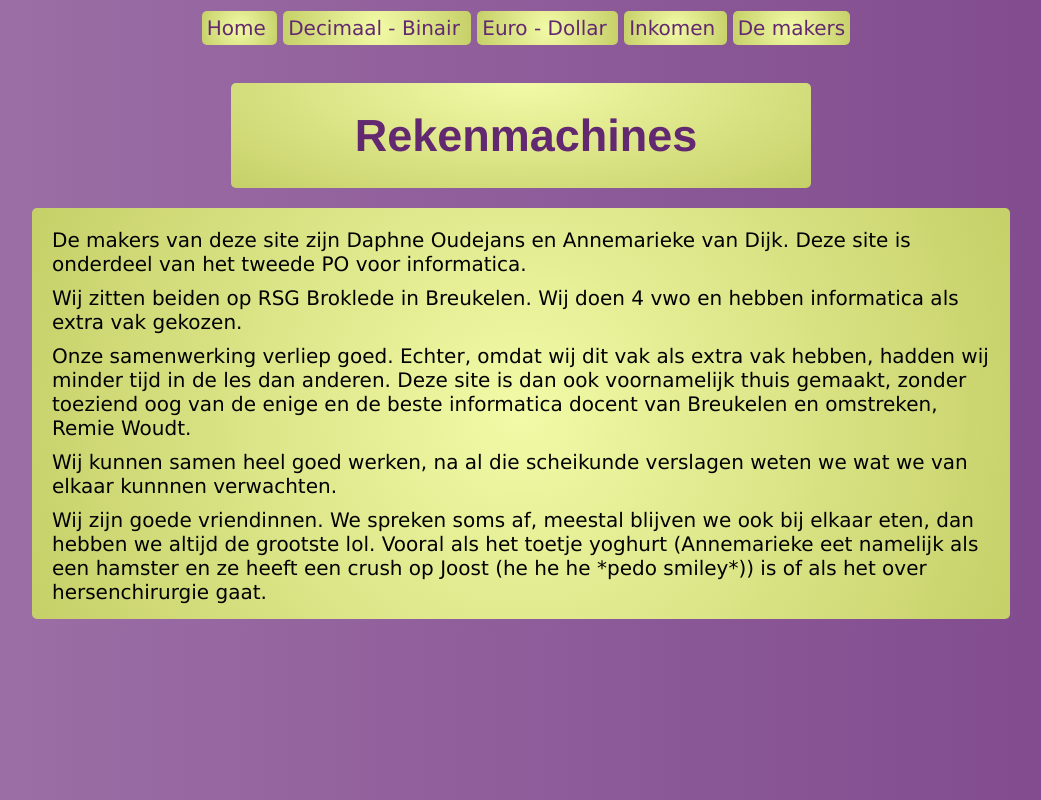
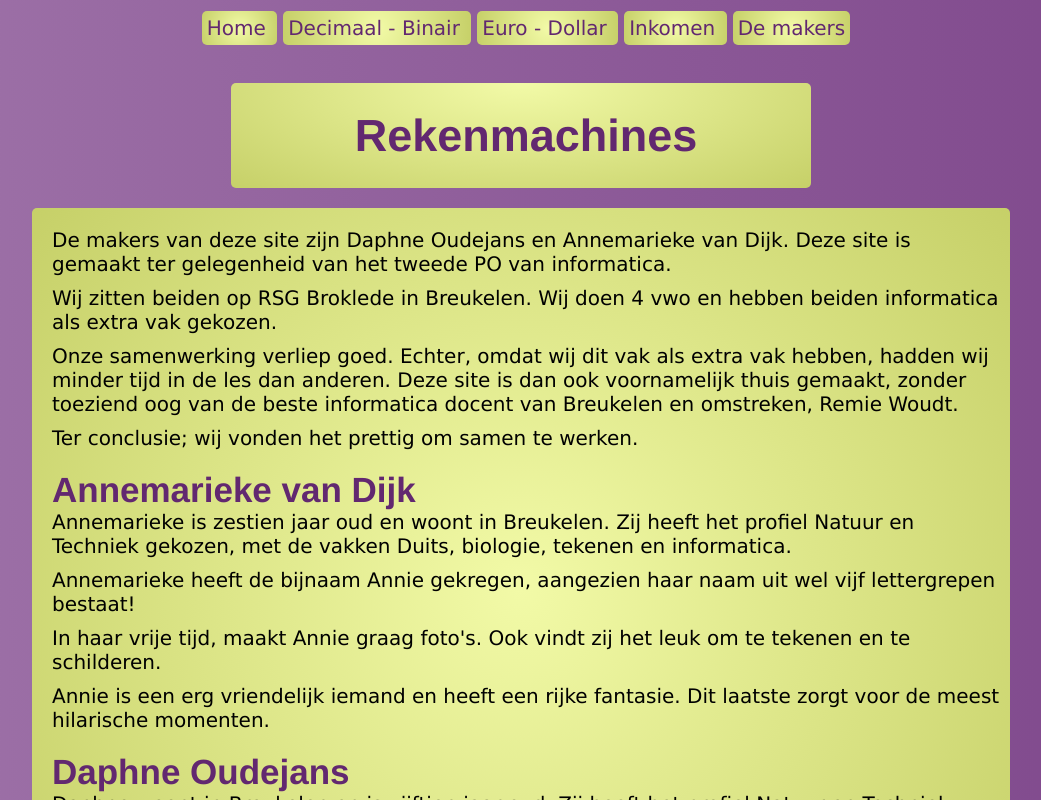
Before and after one commit to Annemarieke-vanDijk/PO2.1, a plain HTML site: page index.html in a window 1280 px wide. Both pictures are taken after a click on the link "De makers". Shown: the top 800 px of the page, without its empty margins (119-1160 px from the left). Drawn offline with Linux system fonts and the light colour scheme.

Commit message:
De Makers page finished

```diff
--- a/index.html
+++ b/index.html
@@ -60,11 +60,19 @@
 				</form>
 			</div>
 			<div id="De_makers" class="hidden">
-				<p>De makers van deze site zijn Daphne Oudejans en Annemarieke van Dijk. Deze site is onderdeel van het tweede PO voor informatica.</p>
-				<p>Wij zitten beiden op RSG Broklede in Breukelen. Wij doen 4 vwo en hebben informatica als extra vak gekozen.</p>
-				<p>Onze samenwerking verliep goed. Echter, omdat wij dit vak als extra vak hebben, hadden wij minder tijd in de les dan anderen. Deze site is dan ook voornamelijk thuis gemaakt, zonder toeziend oog van de enige en de beste informatica docent van Breukelen en omstreken, Remie Woudt.</p>
-				<p>Wij kunnen samen heel goed werken, na al die scheikunde verslagen weten we wat we van elkaar kunnnen verwachten.</p>
-				<p> Wij zijn goede vriendinnen. We spreken soms af, meestal blijven we ook bij elkaar eten, dan hebben we altijd de grootste lol. Vooral als het toetje yoghurt (Annemarieke eet namelijk als een hamster en ze heeft een crush op Joost (he he he *pedo smiley*)) is of als het over hersenchirurgie gaat.</p>
+				<p>De makers van deze site zijn Daphne Oudejans en Annemarieke van Dijk. Deze site is gemaakt ter gelegenheid van het tweede PO van informatica.</p>
+				<p>Wij zitten beiden op RSG Broklede in Breukelen. Wij doen 4 vwo en hebben beiden informatica als extra vak gekozen.</p>
+				<p>Onze samenwerking verliep goed. Echter, omdat wij dit vak als extra vak hebben, hadden wij minder tijd in de les dan anderen. Deze site is dan ook voornamelijk thuis gemaakt, zonder toeziend oog van de beste informatica docent van Breukelen en omstreken, Remie Woudt.</p>
+				<p>Ter conclusie; wij vonden het prettig om samen te werken.</p>
+				<h1>Annemarieke van Dijk</h1>
+					<p>Annemarieke is zestien jaar oud en woont in Breukelen. Zij heeft het profiel Natuur en Techniek gekozen, met de vakken Duits, biologie, tekenen en informatica.</p>
+					<p>Annemarieke heeft de bijnaam Annie gekregen, aangezien haar naam uit wel vijf lettergrepen bestaat!</p>
+					<p>In haar vrije tijd, maakt Annie graag foto's. Ook vindt zij het leuk om te tekenen en te schilderen.</p>
+					<p>Annie is een erg vriendelijk iemand en heeft een rijke fantasie. Dit laatste zorgt voor de meest hilarische momenten.</p>
+				<h1>Daphne Oudejans</h1>
+					<p>Daphne woont in Breukelen en is vijftien jaar oud. Zij heeft het profiel Natuur en Techniek gekozen, met de vakken Duits, Wiskunde D, NLT en informatica.</p>
+					<p>Door de meesten wordt Daphne, gewoon Daphne genoemd. In haar (kleine) vriendenkring staat ze ook wel bekend als Daf, Daffie of Daffie Duck.</p>
+					<p>Daffie is een getalenteerd zwemster en een hardwerkende leerling die soms te perfectionistsich is; wat soms best vervelend kan zijn.</p>
 			</div>
 	</body>
 </html>
--- a/stylesheet.css
+++ b/stylesheet.css
@@ -7,6 +7,21 @@ h2 {
 	font-size: 45px;
 	color: #622870;
 	margin-top: 17px;
+}
+
+h1 {
+	font-family: Helvetica;
+	font-size: 35px;
+	color: #622870;
+	margin-top: 20px;
+	margin-bottom: -10px;
+}
+
+.De_makers p {
+	font-size: 15px;
+	font-family: Verdana;
+	margin-left: 15px;
+	margin-bottom: 10px;
 }
 
 .header {
@@ -20,7 +35,7 @@ h2 {
 	text-align: center;
 }
 
-p {
+div p {
 	font-family: Verdana;
 	font-size: 20px;
 	margin-bottom: 0px;
```
Lines whose indentation alone changed are shown as unchanged.
